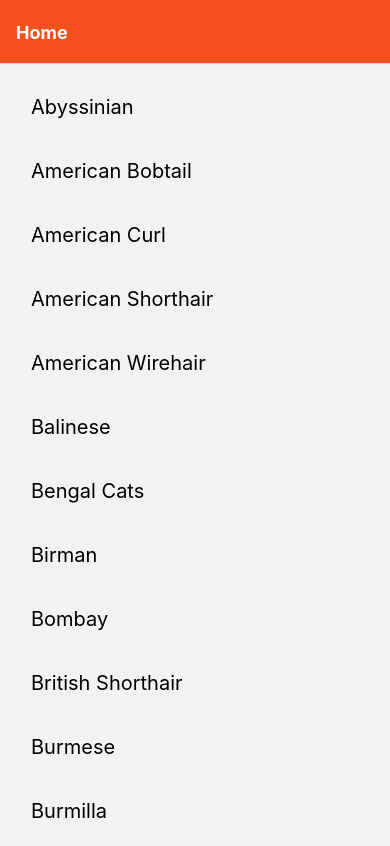
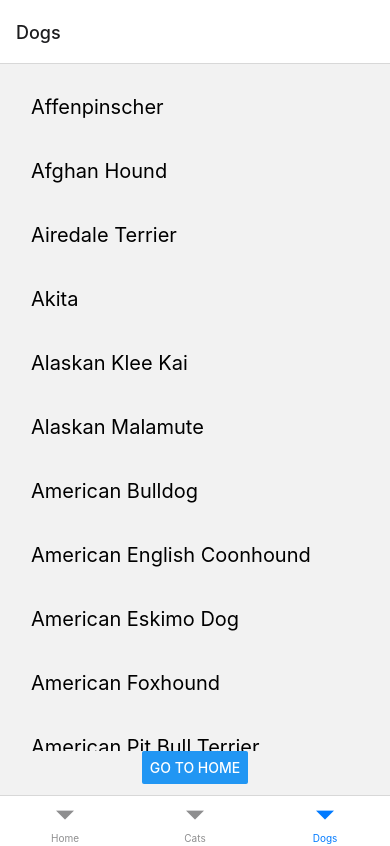
Before and after one commit to djaskulak/by-breed-starter, a React Native app: screen /Dogs in a window 390 px wide. Shown: the top 846 px of the page. Built offline with nearby package versions, Linux system fonts and the light colour scheme.

Commit message:
tabbed navigation

```diff
--- a/App.js
+++ b/App.js
@@ -1,32 +1,21 @@
 import * as React from 'react';
 import { NavigationContainer } from '@react-navigation/native';
-import { createStackNavigator } from '@react-navigation/stack';
+import { createBottomTabNavigator } from '@react-navigation/bottom-tabs';
 
 import HomeScreen from './components/HomeScreen';
+import CatsScreen from './components/CatsScreen';
+import DogsScreen from './components/DogsScreen';
 
-//manages which screen is currently viewed
-const Stack = createStackNavigator();
+const Tab = createBottomTabNavigator();
 
 export default function App() {
   return (
     <NavigationContainer>
-      <Stack.Navigator
-        initialRouteName="Home"
-        screenOptions={{
-          headerStyle: {
-            backgroundColor: '#f4511e',
-          },
-          headerTintColor: '#fff',
-          headerTitleStyle: {
-            fontWeight: 'bold',
-          },
-        }}
-      >
-        <Stack.Screen
-          name="Home"
-          component={HomeScreen}
-        />
-      </Stack.Navigator>
+      <Tab.Navigator>
+        <Tab.Screen name="Home" component={HomeScreen} />
+        <Tab.Screen name="Cats" component={CatsScreen} />
+        <Tab.Screen name="Dogs" component={DogsScreen} />
+      </Tab.Navigator>
     </NavigationContainer>
   );
 }
--- /dev/null
+++ b/components/CatsScreen.js
@@ -0,0 +1,43 @@
+import * as React from 'react'
+import { View, FlatList, StyleSheet, Button } from 'react-native'
+
+import { cats } from './breeds'
+import Cell from './Cell'
+
+export default function CatsScreen({ navigation }) {
+  return (
+    <View style={styles.container}>
+      <FlatList
+        style={styles.list}
+        data={cats}
+        renderItem={({ item, index }) => {
+          return (
+            <Cell
+              title={item.breed}
+              showDetails={() => navigation.navigate('Details', { item })}
+            />
+          )
+        }}
+        keyExtractor={(item) => item.breed}
+      />
+      <Button
+        title="Go to Home"
+        onPress={() => navigation.navigate('Home')}
+      />
+    </View>
+  )
+}
+
+const styles = StyleSheet.create({
+  container: {
+    flex: 1,
+    alignItems: 'center',
+    justifyContent: 'center',
+    padding: 10,
+    margin: 1
+  },
+  list: {
+    flex: 1,
+    width: '100%'
+  }
+});
--- /dev/null
+++ b/components/DogsScreen.js
@@ -0,0 +1,43 @@
+import * as React from 'react'
+import { View, FlatList, StyleSheet, Button } from 'react-native'
+
+import { dogs } from './breeds'
+import Cell from './Cell'
+
+export default function DogsScreen({ navigation }) {
+  return (
+    <View style={styles.container}>
+      <FlatList
+        style={styles.list}
+        data={dogs}
+        renderItem={({ item, index }) => {
+          return (
+            <Cell
+              title={item.breed}
+              showDetails={() => navigation.navigate('Details', { item })}
+            />
+          )
+        }}
+        keyExtractor={(item) => item.breed}
+      />
+      <Button
+        title="Go to Home"
+        onPress={() => navigation.navigate('Home')}
+      />
+    </View>
+  )
+}
+
+const styles = StyleSheet.create({
+  container: {
+    flex: 1,
+    alignItems: 'center',
+    justifyContent: 'center',
+    padding: 10,
+    margin: 1
+  },
+  list: {
+    flex: 1,
+    width: '100%'
+  }
+});
--- a/components/HomeScreen.js
+++ b/components/HomeScreen.js
@@ -1,24 +1,20 @@
 import * as React from 'react'
-import { View, Text, FlatList, StyleSheet } from 'react-native'
-
-import { cats } from './breeds'
-import Cell from './Cell'
+import { View, StyleSheet, Button } from 'react-native'
 
 export default function HomeScreen({ navigation }) {
   return (
     <View style={styles.container}>
-      <FlatList
-        style={styles.list}
-        data={cats}
-        renderItem={({ item, index }) => {
-          return (
-            <Cell
-              title={item.breed}
-              showDetails={() => navigation.navigate('Details', { item })}
-            />
-          )
-        }}
-        keyExtractor={(item) => item.breed}
+      <Button
+        title="Go to Home"
+        onPress={() => navigation.navigate('Home')}
+      />
+      <Button
+        title="Go to Cats"
+        onPress={() => navigation.navigate('CatsScreen')}
+      />
+      <Button
+        title="Go to Dogs"
+        onPress={() => navigation.navigate('DogsScreen')}
       />
     </View>
   )
@@ -31,9 +27,5 @@ const styles = StyleSheet.create({
     justifyContent: 'center',
     padding: 10,
     margin: 1
-  },
-  list: {
-    flex: 1,
-    width: '100%'
   }
 });
--- a/package.json
+++ b/package.json
@@ -11,6 +11,7 @@
   },
   "dependencies": {
     "@react-native-community/masked-view": "^0.1.11",
+    "@react-navigation/bottom-tabs": "^6.2.0",
     "@react-navigation/native": "^6.0.8",
     "@react-navigation/stack": "^6.1.1",
     "expo": "~44.0.0",
```
Also changed, not shown: components/DetailsScreen.js (+8 -0 lines), 1 other file (tests, documents, lock files or other folders).
